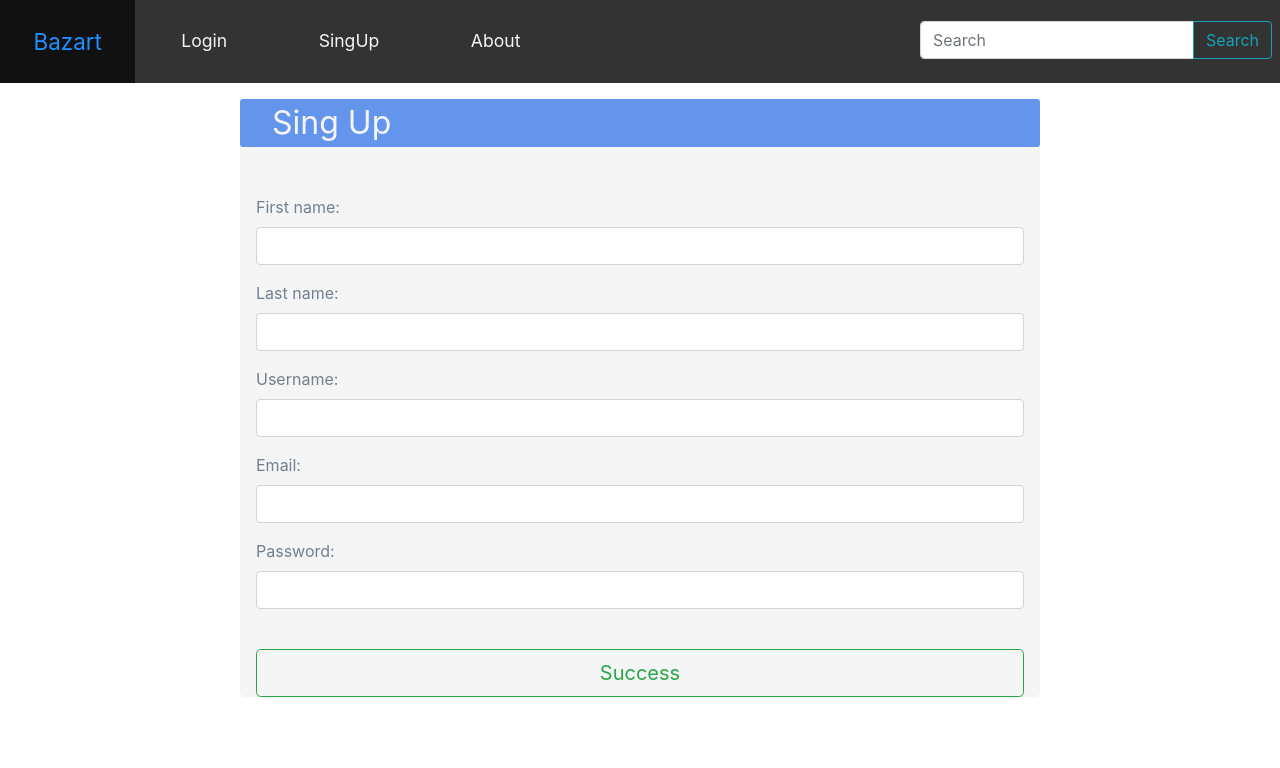
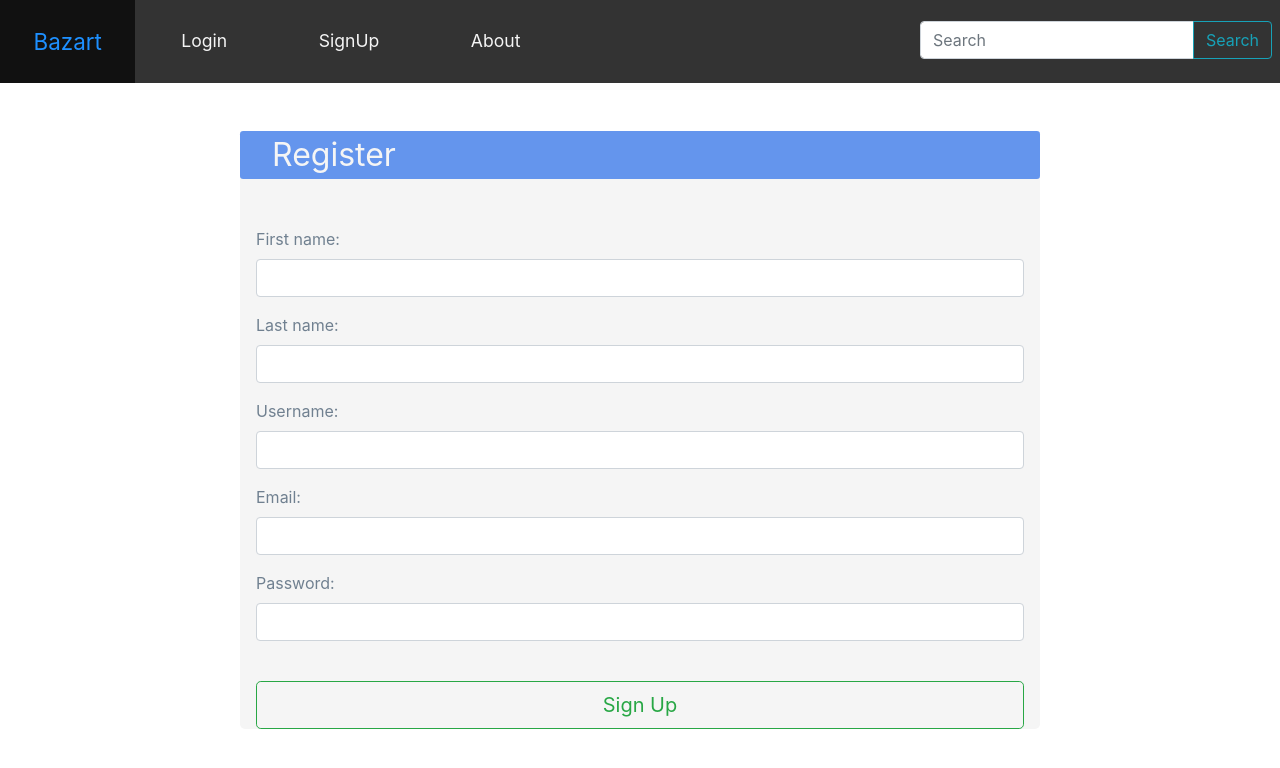
Before and after one commit to thaynnara007/ArtForAll-Frontend, a React (Create React App) app in the folder art_for_all/: page / in a window 1280 px wide. Shown: the top 768 px of the page. Built offline with nearby package versions, Linux system fonts and the light colour scheme.

Commit message:
renaming

```diff
--- a/art_for_all/src/components/forms/singUp/singUpForm.css
+++ b/art_for_all/src/components/forms/signUp/signUpForm.css
@@ -3,6 +3,7 @@
     border: none;
     padding-left: 0;
     padding-right: 0;
+    margin-top: 3em;
 }
 
 .singUpForm-header{
--- a/art_for_all/src/components/forms/singUp/singUpForm.jsx
+++ b/art_for_all/src/components/forms/signUp/signUpForm.jsx
@@ -1,14 +1,14 @@
 import React from 'react'
-import './singUpForm.css'
+import './signUpForm.css'
 import Input from '../input/InputFild'
 import '../../../../node_modules/bootstrap/dist/css/bootstrap.min.css';
 
-class SingUpForm extends React.Component{
+class SignUpForm extends React.Component{
     render(){
         return (
             <div className="font container singUpForm-size singUpForm-color">
                 <div className="singUpForm-header">
-                    <p className="singUpForm-font">Sing Up</p>
+                    <p className="singUpForm-font">Register</p>
                 </div>
                 <div className="singUpForm-space">
 
@@ -22,7 +22,7 @@ class SingUpForm extends React.Component{
                     <Input></Input>
                     <label className="singUpForm-label">Password:</label>
                     <Input></Input>
-                    <button type="button" class="btn btn-outline-success btn-lg btn-block spaace">Success</button>
+                    <button type="button" class="btn btn-outline-success btn-lg btn-block spaace">Sign Up</button>
                 </div>
         </div>
         )
@@ -30,4 +30,4 @@ class SingUpForm extends React.Component{
 
 }
 
-export default SingUpForm
+export default SignUpForm
--- a/art_for_all/src/components/navbar/Navbar.js
+++ b/art_for_all/src/components/navbar/Navbar.js
@@ -13,7 +13,7 @@ class Navbar extends React.Component{
                 </div>
                 <ul className="list">
                     <li className="left"><a className="item decoration" href="#">Login</a></li>
-                    <li className="left"><a className="item decoration" href="#">SingUp</a></li>
+                    <li className="left"><a className="item decoration" href="#">SignUp</a></li>
                     <li className="left"><a className="item decoration" href="#">About</a></li>
                 </ul>
                 </div>
--- a/art_for_all/src/index.js
+++ b/art_for_all/src/index.js
@@ -4,12 +4,12 @@ import './index.css';
 import App from './App';
 import EditableDetailsArtPage from './components/detailsPage/EditableDetailsArtPage';
 import Navbar from './components/navbar/Navbar'
-import SingUpForm from './components/forms/singUp/singUpForm';
+import SignUpForm from './components/forms/signUp/signUpForm';
 import * as serviceWorker from './serviceWorker';
-import SingUpPage from './components/singUpPage/SingUpPage';
+import SignUpPage from './components/signUpPage/SignUpPage';
 
 
-ReactDOM.render(<SingUpPage/>, document.getElementById('root'));
+ReactDOM.render(<SignUpPage/>, document.getElementById('root'));
 
 // If you want your app to work offline and load faster, you can change
 // unregister() to register() below. Note this comes with some pitfalls.
```
Also changed, not shown: art_for_all/src/components/signUpPage/SignUpPage.jsx (renamed from art_for_all/src/components/singUpPage/SingUpPage.jsx, +4 -4 lines), art_for_all/src/components/signUpPage/SignUpPage.css (added).
